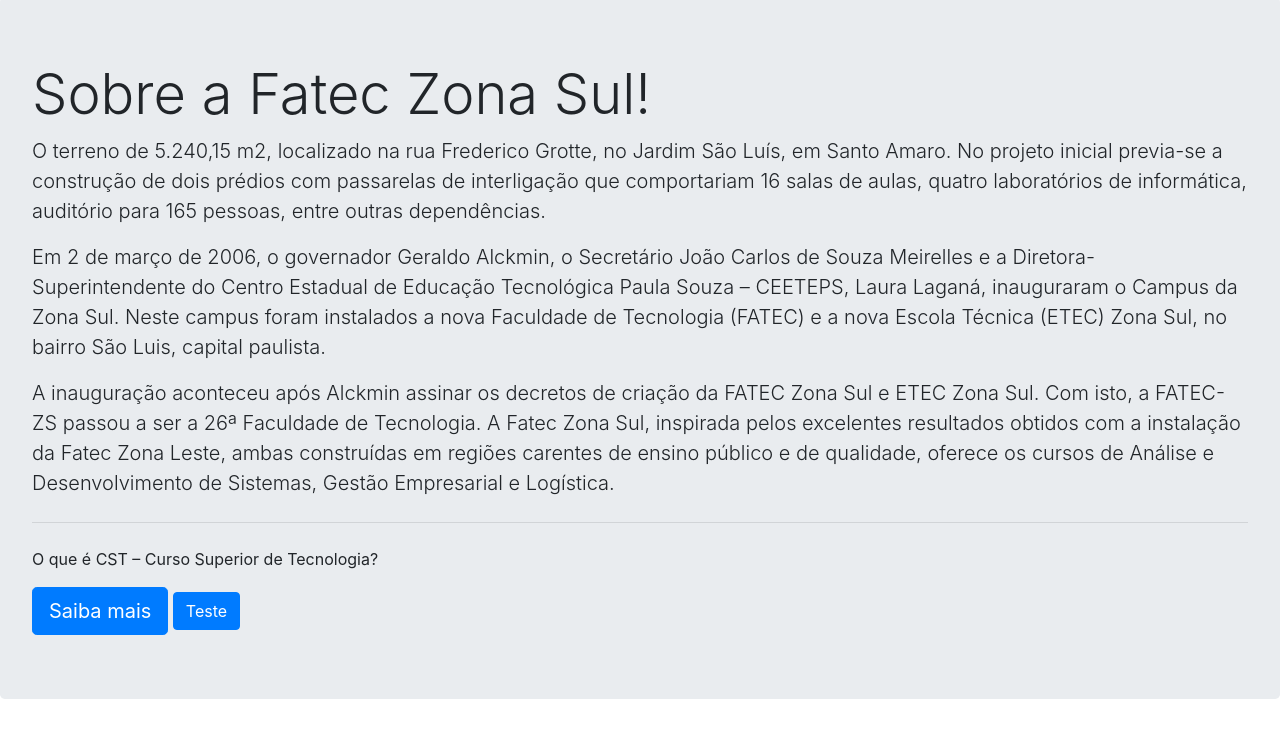
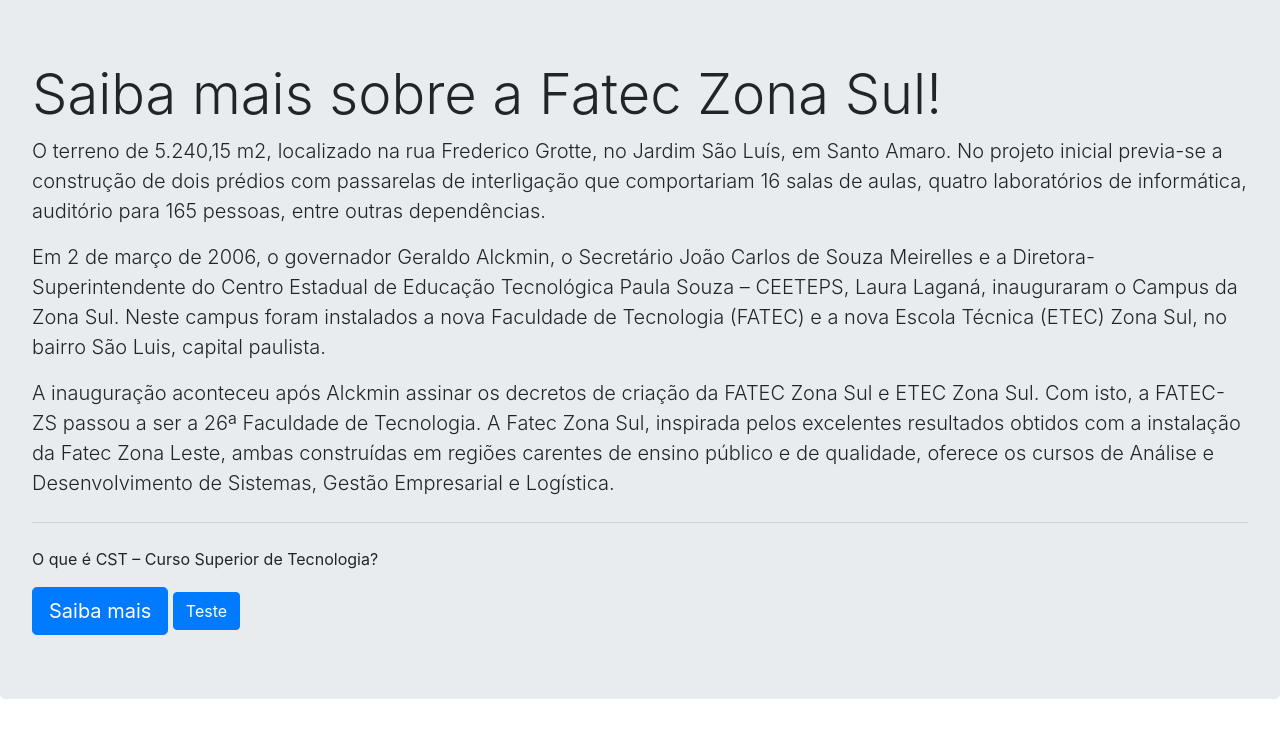
Before and after one commit to zapparolli/fateczs, a plain HTML site: page index.html in a window 1280 px wide. Shown: the part 859-1590 px from the top of the page. Drawn offline with nearby package versions, Linux system fonts and the light colour scheme.

Commit message:
Update index.html

```diff
--- a/index.html
+++ b/index.html
@@ -39,7 +39,7 @@
         </div>
       </div>
       <div class="jumbotron">
-        <h1 class="display-4">Sobre a Fatec Zona Sul!</h1>
+        <h1 class="display-4">Saiba mais sobre a Fatec Zona Sul!</h1>
         <p class="lead">O terreno de 5.240,15 m2, localizado na rua Frederico Grotte, no Jardim São Luís, em Santo Amaro. No projeto inicial previa-se a construção de dois prédios com passarelas de interligação que comportariam 16 salas de aulas, quatro laboratórios de informática, auditório para 165 pessoas, entre outras dependências.</p>
         <p class="lead">Em 2 de março de 2006, o governador Geraldo Alckmin, o Secretário João Carlos de Souza Meirelles e a Diretora-Superintendente do Centro Estadual de Educação Tecnológica Paula Souza – CEETEPS, Laura Laganá, inauguraram o Campus da Zona Sul. Neste campus foram instalados a nova Faculdade de Tecnologia (FATEC) e a nova Escola Técnica (ETEC) Zona Sul, no bairro São Luis, capital paulista. </p>
         <p class="lead"> A inauguração aconteceu após Alckmin assinar os decretos de criação da FATEC Zona Sul e ETEC Zona Sul. Com isto, a FATEC-ZS passou a ser a 26ª Faculdade de Tecnologia. A Fatec Zona Sul, inspirada pelos excelentes resultados obtidos com a instalação da Fatec Zona Leste, ambas construídas em regiões carentes de ensino público e de qualidade, oferece os cursos de Análise e Desenvolvimento de Sistemas, Gestão Empresarial e Logística.</p>
```
